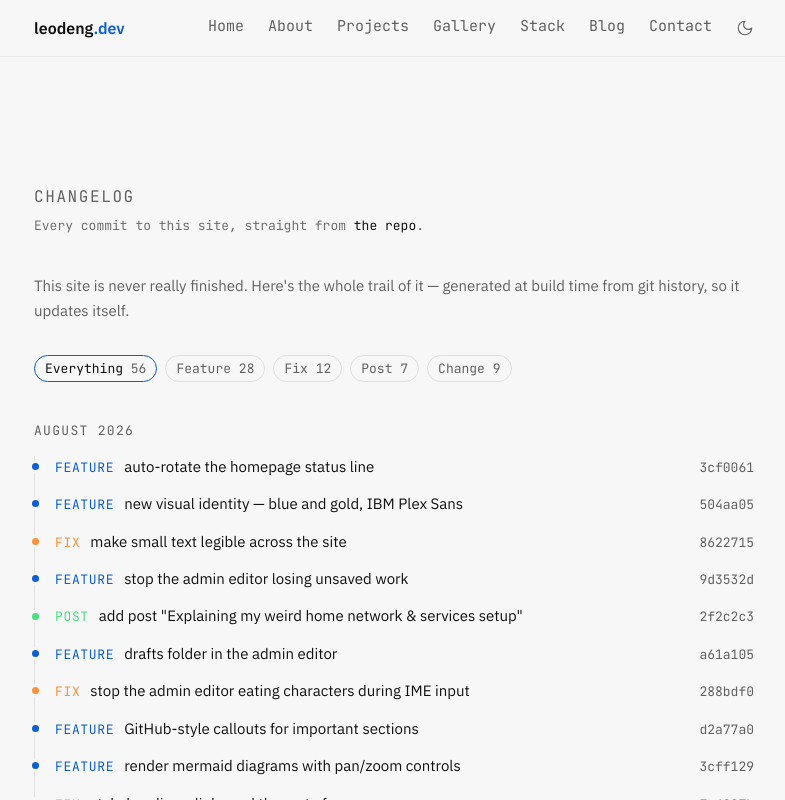
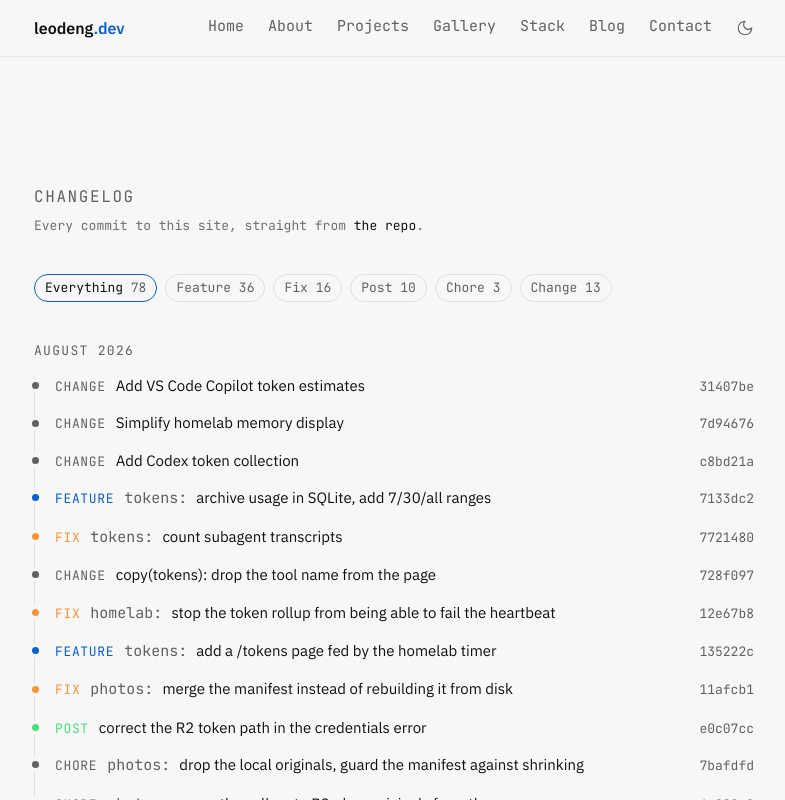
Before and after one commit to leodenglovescode/leodeng.dev, a Vue app: page /changelog in a window 1280 px wide. Shown: the top 800 px of the page, without its empty margins (246-1031 px from the left). Built offline with nearby package versions, Linux system fonts and the light colour scheme.

Commit message:
fix(changelog): preserve history on shallow builds

```diff
--- a/scripts/build-changelog.js
+++ b/scripts/build-changelog.js
@@ -58,6 +58,18 @@ function fromGit() {
     })
 }
 
+function fromExisting() {
+  if (!fs.existsSync(OUT_PATH)) return []
+
+  try {
+    const data = JSON.parse(fs.readFileSync(OUT_PATH, 'utf-8'))
+    return Array.isArray(data.commits) ? data.commits : []
+  } catch (err) {
+    console.warn(`  Existing changelog.json unavailable (${err.message})`)
+    return []
+  }
+}
+
 async function fromGitHub() {
   // Cloudflare Pages clones shallowly on some build images, so `git log` can
   // come back with a single commit. The API has the whole history.
@@ -85,6 +97,7 @@ async function fromGitHub() {
 }
 
 async function main() {
+  const existing = fromExisting()
   let commits = []
   let source = 'git'
 
@@ -103,6 +116,15 @@ async function main() {
     } catch (err) {
       console.warn(`  GitHub API fallback failed (${err.message})`)
     }
+  }
+
+  // A failed/rate-limited API request used to leave the one commit from a
+  // shallow Pages clone in `commits`, which then overwrote the complete
+  // committed index. Never replace a fuller known-good history with that.
+  if (commits.length <= 1 && existing.length > commits.length) {
+    console.warn(`  Keeping existing changelog.json (${existing.length} commits) instead of incomplete ${source} history (${commits.length})`)
+    commits = existing
+    source = 'existing index'
   }
 
   if (!commits.length) {
--- a/src/generated/changelog.json
+++ b/src/generated/changelog.json
@@ -1,212 +1,366 @@
 {
  "repo": "leodenglovescode/leodeng.dev",
- "generatedAt": "2026-08-07",
+ "generatedAt": "2026-08-09",
  "commits": [
   {
-   "hash": "3cf0061a1fe92d084f9e0fef8dbd9fb6bd8f1158",
+   "hash": "31407becf42ecbb92a0211a61cacbf9a0e6ca31c",
+   "date": "2026-08-09",
+   "type": "other",
+   "scope": null,
+   "subject": "Add VS Code Copilot token estimates"
+  },
+  {
+   "hash": "7d94676a7e2068af193f71c6a2b639fa515fa7de",
+   "date": "2026-08-09",
+   "type": "other",
+   "scope": null,
+   "subject": "Simplify homelab memory display"
+  },
+  {
+   "hash": "c8bd21a07ba1880758ccc5bd5020f4977a6a6620",
+   "date": "2026-08-09",
+   "type": "other",
+   "scope": null,
+   "subject": "Add Codex token collection"
+  },
+  {
+   "hash": "7133dc26c162f229e7bfff290fe62c6515d4cf27",
+   "date": "2026-08-08",
+   "type": "feat",
+   "scope": "tokens",
+   "subject": "archive usage in SQLite, add 7/30/all ranges"
+  },
+  {
+   "hash": "77214803d1eac4bb800e876f2bb161db6d842964",
+   "date": "2026-08-08",
+   "type": "fix",
+   "scope": "tokens",
+   "subject": "count subagent transcripts"
+  },
+  {
+   "hash": "728f09748dcf6d6d3325ac79a99d1f0674fbf74a",
+   "date": "2026-08-08",
+   "type": "other",
+   "scope": null,
+   "subject": "copy(tokens): drop the tool name from the page"
+  },
+  {
+   "hash": "12e67b8e466da4417bbc11f5da8c2f7e0ac5a830",
+   "date": "2026-08-08",
+   "type": "fix",
+   "scope": "homelab",
+   "subject": "stop the token rollup from being able to fail the heartbeat"
+  },
+  {
+   "hash": "135222cf479c85e40bdb13f1b16138cf6ec821bd",
+   "date": "2026-08-08",
+   "type": "feat",
+   "scope": "tokens",
+   "subject": "add a /tokens page fed by the homelab timer"
+  },
+  {
+   "hash": "11afcb11db5a525402aa6477d46e078e9ba45085",
+   "date": "2026-08-07",
+   "type": "fix",
+   "scope": "photos",
+   "subject": "merge the manifest instead of rebuilding it from disk"
+  },
+  {
+   "hash": "e0c07cca347ba9d61fe1e84dd929b29211e998b1",
+   "date": "2026-08-07",
+   "type": "content",
+   "scope": null,
+   "subject": "correct the R2 token path in the credentials error"
+  },
+  {
+   "hash": "7bafdfdc4126a275a15a2e402a756cd1a8e7477f",
+   "date": "2026-08-07",
+   "type": "chore",
+   "scope": "photos",
+   "subject": "drop the local originals, guard the manifest against shrinking"
+  },
+  {
+   "hash": "6c882e290de9b52972883888da47db5e52ba5e9c",
+   "date": "2026-08-07",
+   "type": "chore",
+   "scope": "photos",
+   "subject": "move the gallery to R2, drop originals from the repo"
+  },
+  {
+   "hash": "037d520e0bd4b095a4e24397ab75a9708e632091",
+   "date": "2026-08-07",
+   "type": "chore",
+   "scope": "media",
+   "subject": "serve blog images from R2 instead of the repo"
+  },
+  {
+   "hash": "9b1e45beed7e24a5b863a2e6d18e0a9142501544",
+   "date": "2026-08-07",
+   "type": "content",
+   "scope": null,
+   "subject": "tidy up a few things across the older posts"
+  },
+  {
+   "hash": "b9cc9c01605182c70ae36f97b7ca2b86f22d64a2",
+   "date": "2026-08-07",
+   "type": "content",
+   "scope": null,
+   "subject": "trim the 2022 \"what I'm working on\" post"
+  },
+  {
+   "hash": "2f03bb0604e7815a3b62e5f4f982917103276fc6",
+   "date": "2026-08-07",
+   "type": "feat",
+   "scope": null,
+   "subject": "port the rest of the old blog, fix the age calculation"
+  },
+  {
+   "hash": "1c52073d71e3f88f4f6d43af423a88c5e67f6064",
+   "date": "2026-08-07",
+   "type": "feat",
+   "scope": "admin",
+   "subject": "upload video to R2 instead of committing it to the repo"
+  },
+  {
+   "hash": "6d6571d15b1d3de40f695ac500323f6af45ef36e",
+   "date": "2026-08-07",
+   "type": "feat",
+   "scope": null,
+   "subject": "port four posts over from the old leodengsblog.cn"
+  },
+  {
+   "hash": "3d9072275d40b18a469eabcf7d952a634e1f4f5b",
+   "date": "2026-08-07",
+   "type": "fix",
+   "scope": null,
+   "subject": "allow AF_UNIX in the homelab agent unit so DNS resolves"
+  },
+  {
+   "hash": "80dde57b41067859d74e12d052264f1a2d5abb7e",
+   "date": "2026-08-07",
+   "type": "feat",
+   "scope": null,
+   "subject": "live homelab status at /homelab"
+  },
+  {
+   "hash": "59682da0af9f6469b0cd20d3376f5d0c30427516",
+   "date": "2026-08-07",
+   "type": "feat",
+   "scope": null,
+   "subject": "turn /now into a split-flap departure board"
+  },
+  {
+   "hash": "7fd4fa3455e048fd6dc3c387ba332201aa7ceaff",
+   "date": "2026-08-07",
+   "type": "feat",
+   "scope": null,
+   "subject": "add /spotting and /changelog, both generated at build time"
+  },
+  {
+   "hash": "9070a2d6759b2367a54fd0c6cb4a37ade8de20cc",
    "date": "2026-08-07",
    "type": "feat",
    "scope": null,
    "subject": "auto-rotate the homepage status line"
   },
   {
-   "hash": "504aa05b05d9fed83098c0daadb42b7cf75f838c",
+   "hash": "feecfa064f3436ef8cbfa22f3f4f59c8487e261e",
    "date": "2026-08-07",
    "type": "feat",
    "scope": null,
    "subject": "new visual identity — blue and gold, IBM Plex Sans"
   },
   {
-   "hash": "862271549799a3729810079768e7ab9ccb945380",
+   "hash": "7e006b409569743640d60b40bb9ec5efc1e50622",
    "date": "2026-08-07",
    "type": "fix",
    "scope": null,
    "subject": "make small text legible across the site"
   },
   {
-   "hash": "9d3532dbe17260d3bc2df53068b5c360cbdfe94a",
+   "hash": "89a2c11f0e1df353401368ea6cb23ab838db4da5",
    "date": "2026-08-07",
    "type": "feat",
    "scope": null,
    "subject": "stop the admin editor losing unsaved work"
   },
   {
-   "hash": "2f2c2c3456328e35a0e92eda6169a1305753b947",
+   "hash": "2773e8f3782c7e8203912f15eb0b5ff7e887a8c5",
    "date": "2026-08-07",
    "type": "content",
    "scope": null,
    "subject": "add post \"Explaining my weird home network & services setup\""
   },
   {
-   "hash": "a61a1052d638dc68a357ef06845fcc619aeaa936",
+   "hash": "6281e38f6c84df8282147b8067892cbc8d078254",
    "date": "2026-08-07",
    "type": "feat",
    "scope": null,
    "subject": "drafts folder in the admin editor"
   },
   {
-   "hash": "288bdf093aeb72e00d57e43ef02323e0987f782c",
+   "hash": "72f2dbae548ae3afdcd05aea3ff63b652a888ae7",
    "date": "2026-08-07",
    "type": "fix",
    "scope": null,
    "subject": "stop the admin editor eating characters during IME input"
   },
   {
-   "hash": "d2a77a032ebe82958022db70d18c7bc36bccae42",
+   "hash": "416b20a4de6302fed89b86471f6680dc2a7a88e4",
    "date": "2026-08-07",
    "type": "feat",
    "scope": null,
    "subject": "GitHub-style callouts for important sections"
   },
   {
-   "hash": "3cff129fcd7db383a584f1150b3397a18bb804f6",
+   "hash": "371c68fafd323b3d17813aab10673a06818267ae",
    "date": "2026-08-06",
    "type": "feat",
    "scope": null,
    "subject": "render mermaid diagrams with pan/zoom controls"
   },
   {
-   "hash": "7c4927ba0e2a4d54bdb3f628c3c3a6bd71027191",
+   "hash": "b351884363a426f50dcf0648eea109cac464de75",
    "date": "2026-08-06",
    "type": "fix",
    "scope": null,
    "subject": "style headings, links and the rest of .prose"
   },
   {
-   "hash": "1c5c6baab9b851785876755a10d8a8e710a4cbf8",
+   "hash": "cbb9a43e6a0b4e4ffde89e103281033e86e2e21a",
    "date": "2026-08-06",
    "type": "content",
    "scope": null,
    "subject": "update post \"I Forked Tailscale's Android App So My Phone Could Find My Homelab\""
   },
   {
-   "hash": "8a0f6085e2ac34768ebe6bbfaa041e94a068e85d",
+   "hash": "b6cdb1b4338ad7c99c3e32468d79e780d320b031",
    "date": "2026-08-06",
    "type": "content",
    "scope": null,
    "subject": "rename post to \"i-forked-tailscales-android-app-so-my-phone-could-find-my-homelab\""
   },
   {
-   "hash": "8ee2765960eb41ee80ce642ba2cc3afc5f47e32c",
+   "hash": "a950ad319428ddfb9298a2e8900b9c096f69239f",
    "date": "2026-08-06",
    "type": "content",
    "scope": null,
    "subject": "update post \"I Forked Tailscale's Android App So My Phone Could Find My Homelab\""
   },
   {
-   "hash": "19873a5d2629639e1584d92c55bfe4bdc407517f",
+   "hash": "7946deec11cfe31cdcf257c0a2b2fcd2b5f6d039",
    "date": "2026-08-06",
    "type": "fix",
    "scope": null,
    "subject": "stop /admin being cached at the edge"
   },
   {
-   "hash": "d7c908af0961bf19ca1bd49cd12671d437aa7b5f",
+   "hash": "855b933d9ab41c0905da7a114556dae8c5631506",
    "date": "2026-08-06",
    "type": "feat",
    "scope": null,
    "subject": "replace Decap CMS with a self-built editor at /admin"
   },
   {
-   "hash": "3bf0981738767cdaf836a85ba7628903c2c0949c",
+   "hash": "7919f8d9e15ab0c479598e1d5547a3a805c7e694",
    "date": "2026-08-06",
    "type": "fix",
    "scope": null,
    "subject": "parse multi-line YAML frontmatter so descriptions aren't truncated"
   },
   {
-   "hash": "18caf62b31587a0f9cc01da5ba704419f827e43d",
+   "hash": "dc9389afa44e6559acec5492d088088d9da31608",
    "date": "2026-08-05",
    "type": "content",
    "scope": null,
    "subject": "Create Blog Posts “i-forked-a-vpn-app-so-my-phone-could-find-my-house”"
   },
   {
-   "hash": "b1b84d62dc9a8c67d899e176887b1de92feb50e9",
+   "hash": "82d8119d3df5110f7a967b7f320c8160e17c78b4",
    "date": "2026-08-05",
    "type": "content",
    "scope": null,
    "subject": "Update Blog Posts “tailscale-headscale-setup-blog”"
   },
   {
-   "hash": "2a94bf0b1c838c828b45d28b946518f963351b4a",
+   "hash": "26c037b302519b858d0cfdc5dc52d093995f16d0",
    "date": "2026-08-02",
    "type": "fix",
    "scope": null,
    "subject": "Update to correct microphone model"
   },
   {
-   "hash": "0ef1088370fc5602485249ddf819f6813edf2794",
+   "hash": "193f962ef511c0c8705a13c772f527d58c28885d",
    "date": "2026-07-30",
    "type": "feat",
    "scope": null,
    "subject": "redesign contact page, fix casing across pages"
   },
   {
-   "hash": "2e10f2c78113a378b2b0d5bcf3d317273188719b",
+   "hash": "80b274193e697e5057084b77b72471f89dbd8e8b",
    "date": "2026-07-28",
    "type": "content",
    "scope": null,
    "subject": "Update Blog Posts “tailscale-headscale-setup-blog”"
   },
   {
-   "hash": "b16c5bba36184af06d0cd5e5dbbdfcd04b59d031",
+   "hash": "d8a8c9b6a1f50f61b50c813acdb84ee3b79e5a54",
    "date": "2026-07-27",
    "type": "feat",
    "scope": null,
    "subject": "split gallery into paginated collections, add Stack page"
   },
   {
-   "hash": "2e5f65a56aac8127592eeed42f81fc9a584be0e5",
+   "hash": "68b331fdc30f72d138b3d2a9e04d4683d842ee02",
    "date": "2026-07-24",
    "type": "fix",
    "scope": null,
    "subject": "match Apple Music embed theme to site's dark/light toggle"
   },
   {
-   "hash": "735bf4f0a4453dba1500b977862026a5e3299428",
+   "hash": "02ce451d42b4a740c65e3a5c51c312c2dc7684bb",
    "date": "2026-07-24",
    "type": "feat",
    "scope": null,
    "subject": "add live GitHub stats and contribution graph to About page"
   },
   {
-   "hash": "587e9b07b7adf2584350d2c9d0338603d73f7c3f",
+   "hash": "6dfb9a474a21153efaeb23d7c182df543dae4bce",
    "date": "2026-07-24",
    "type": "fix",
    "scope": null,
    "subject": "self-host decap-cms bundle instead of loading from unpkg"
   },
   {
-   "hash": "df113970157c4c4a0bc2d50011cd7f95ba700f3a",
+   "hash": "584f7ce7e99e2192e681a1d6ba97667f87c52870",
    "date": "2026-07-23",
    "type": "feat",
    "scope": null,
    "subject": "add Decap CMS admin panel, fix blog post timestamps"
   },
   {
-   "hash": "c8e38b49dfd89c62db67ac8347226f6b10b32f3a",
+   "hash": "cef3193aaec77b69157bc257686c7579a22da94d",
    "date": "2026-07-23",
    "type": "feat",
    "scope": null,
    "subject": "use profile pic as favicon, optimize avatar, update YouTube link"
   },
   {
-   "hash": "4eb4cd4b329f0b074e8fc92fe4a0767566f8b121",
+   "hash": "83d2dfc13845a81ed30ee65eb4319646eea80e2c",
    "date": "2026-07-23",
    "type": "feat",
    "scope": null,
    "subject": "add RSS explainer page, restyle footer with social icons"
   },
   {
-   "hash": "498946e89bf3943d1c985638fb2224bc5bdfb941",
+   "hash": "315c6e2bc9b6f2d1d8067a8ddb962e291f654a7d",
    "date": "2026-07-23",
    "type": "feat",
    "scope": null,
    "subject": "add /now page and RSS feed for the blog"
   },
   {
-   "hash": "6265b6b5b0ae2dce4353645507a70385f7179435",
+   "hash": "b09babc8a0d038b52f9f179b4051896808c10f76",
    "date": "2026-07-23",
    "type": "feat",
    "scope": null,
--- a/src/pages/Changelog.vue
+++ b/src/pages/Changelog.vue
@@ -65,11 +65,6 @@ function meta(type) {
       <a :href="REPO_URL" target="_blank" rel="noopener noreferrer" class="text-fg hover:text-accent transition-colors">the repo</a>.
     </p>
 
-    <p class="text-[15px] leading-relaxed text-muted mb-8">
-      This site is never really finished. Here's the whole trail of it —
-      generated at build time from git history, so it updates itself.
-    </p>
-
     <div v-if="!data.commits.length" class="text-sm text-muted italic">
       No history available. Try
       <a :href="REPO_URL" target="_blank" rel="noopener noreferrer" class="text-fg hover:text-accent transition-colors">GitHub</a>
```
